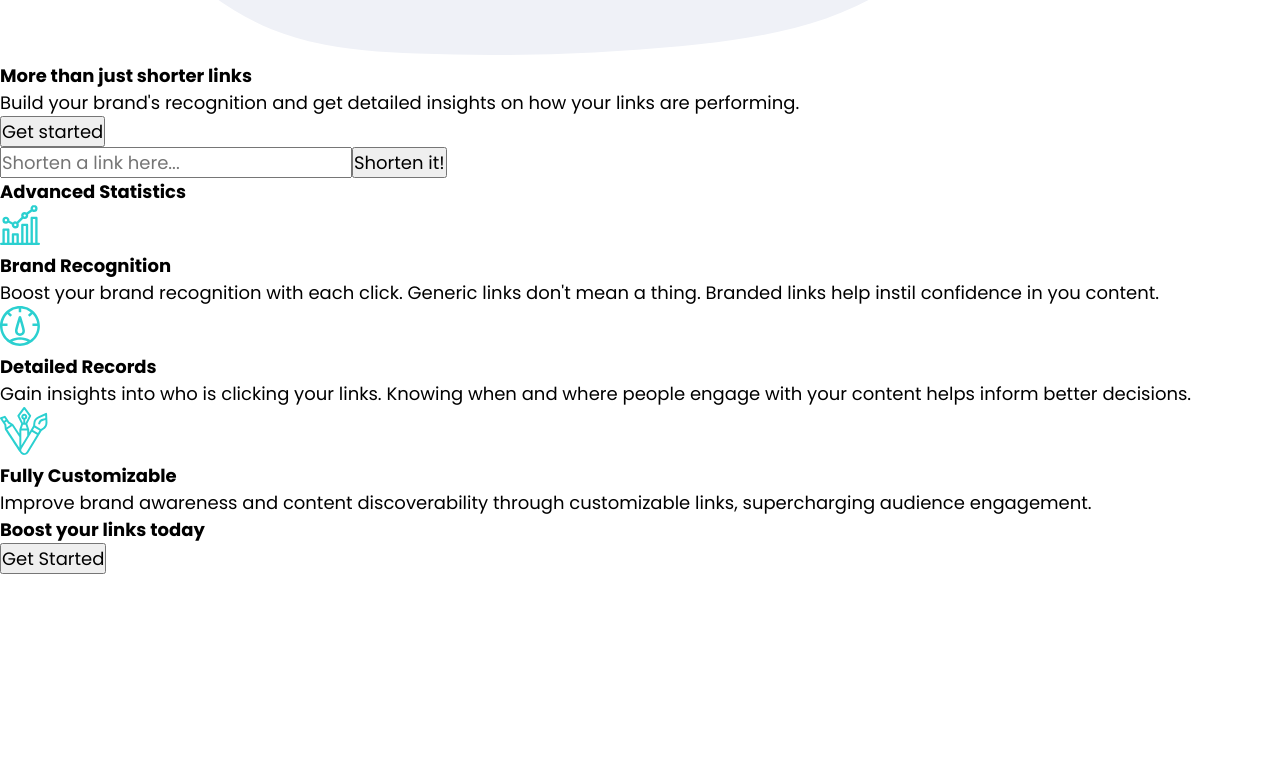
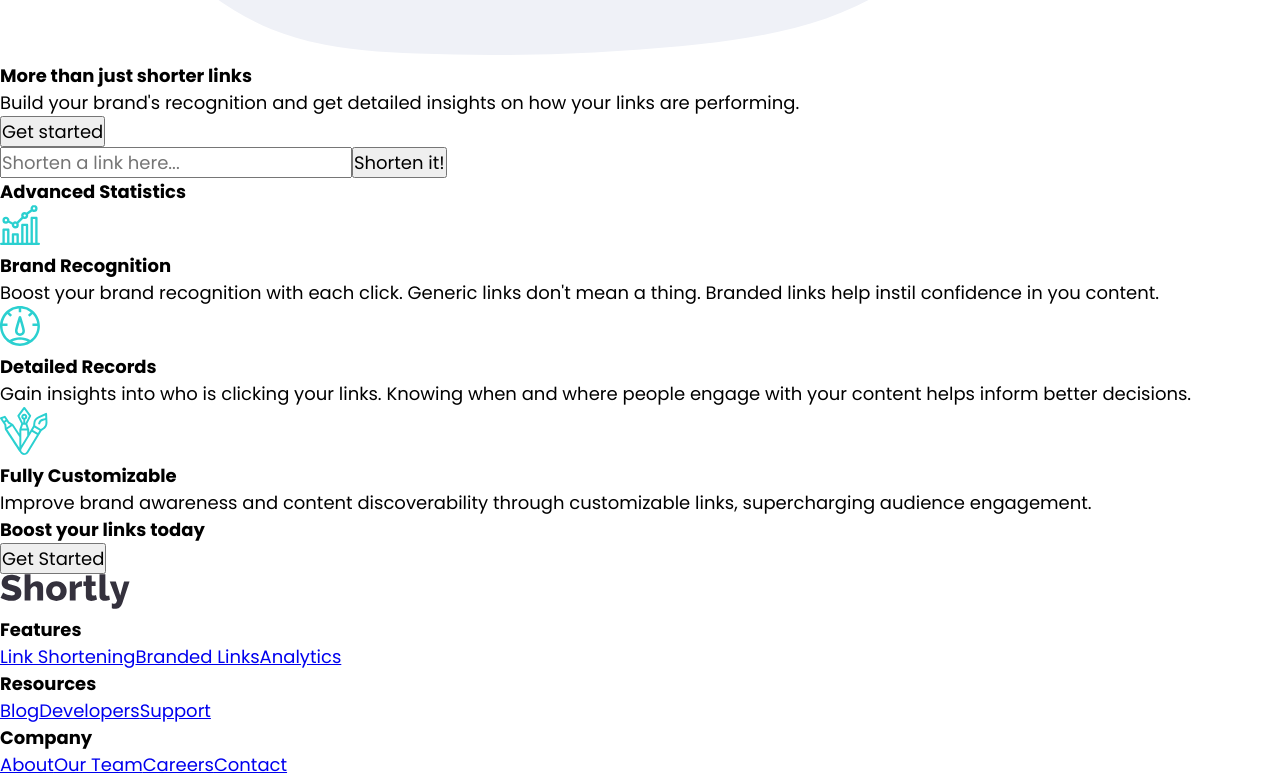
Before and after one commit to josesaulguerrero/url_shortener, a React (Create React App) app: page / in a window 1280 px wide. Shown: the part 720-1498 px from the top of the page. Before the commit the page ends 1294 px from the top, so only its background shows below. Built offline with nearby package versions, Linux system fonts and the light colour scheme.

Commit message:
new components were created for the Footer section

```diff
--- a/src/components/App.js
+++ b/src/components/App.js
@@ -1,6 +1,7 @@
 //libraries and hooks
 //components
 import { Features } from "./Features";
+import { Footer } from "./Footer";
 import { Header } from "./Header";
 import { Hero } from "./Hero";
 import { Pricing } from "./Pricing";
@@ -17,6 +18,7 @@ export const App = () => {
       <ShortenedLinks />
       <Features />
       <Pricing />
+      <Footer />
     </div>
   );
 };
--- a/src/components/Footer.js
+++ b/src/components/Footer.js
@@ -0,0 +1,69 @@
+//libraries and hooks
+//components
+import { ResourceCard } from "./ResourceCard";
+//assets
+import logo from "../assets/images/logo.svg";
+
+export const Footer = () => {
+   const resources = [
+      {
+         title: "Features",
+         links: [
+            {
+               content: "Link Shortening"
+            },
+            {
+               content: "Branded Links"
+            },
+            {
+               content: "Analytics"
+            }
+         ]
+      },
+      {
+         title: "Resources",
+         links: [
+            {
+               content: "Blog"
+            },
+            {
+               content: "Developers"
+            },
+            {
+               content: "Support"
+            }
+         ]
+      },
+      {
+         title: "Company",
+         links: [
+            {
+               content: "About"
+            },
+            {
+               content: "Our Team"
+            },
+            {
+               content: "Careers"
+            },
+            {
+               content: "Contact"
+            }
+         ]
+      }
+   ];
+   return (
+      <footer className="Footer" id="resources">
+         <img src={logo} alt="logo" className="Footer__logo" width='130' height='35' />
+         {
+            resources.map(({ title, links }) =>
+               <ResourceCard
+                  key={title}
+                  title={title}
+                  links={links}
+               />
+            )
+         }
+      </footer>
+   );
+};
--- /dev/null
+++ b/src/components/ResourceCard.js
@@ -0,0 +1,23 @@
+//libraries and hooks
+//components
+import { Link } from "./Link";
+//assets
+
+export const ResourceCard = ({ title, links }) => {
+   return (
+      <article className="ResourceCard">
+         <h6 className="ResourceCard__title">{title}</h6>
+         {
+            links.map(
+               ({ content }) =>
+                  <Link
+                     type="footer-link"
+                     href="#"
+                     key={content}
+                     content={content}
+                  />
+            )
+         }
+      </article>
+   );
+};
```
